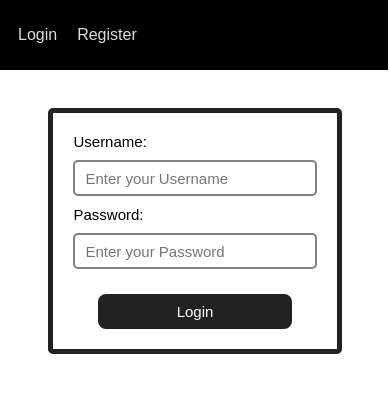
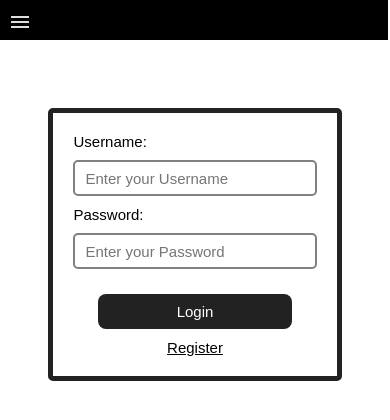
Before and after one commit to francogaliotti/BudgetManagement, a React (Create React App) app in the folder client/: page /login in a window 390 px wide. Shown: the top 420 px of the page. Built offline with nearby package versions, Linux system fonts and the light colour scheme; no server answers.

Commit message:
Responsive navbar

```diff
--- a/client/src/App.css
+++ b/client/src/App.css
@@ -1,11 +1,13 @@
-#root{
+#root {
   height: 100vh;
 }
+
 .App {
   display: flex;
   flex-direction: column;
   height: 100vh;
 }
+
 .navbar {
   position: fixed;
   top: 0;
@@ -17,30 +19,37 @@
   font-family: Arial, Helvetica, sans-serif;
   margin-left: -10px;
 }
+
 .navbar .links {
   flex: 50%;
   height: 100%;
   display: flex;
   align-items: center;
 }
+
 .navbar a {
   margin-left: 20px;
   text-decoration: none;
   color: #ddd;
 }
+
 .navbar label {
   margin-left: 20px;
   text-decoration: none;
   color: #ddd;
   cursor: pointer;
   margin-right: 15px;
+  font-size: 100%;
 }
+
 .navbar label:hover {
   color: #fff;
 }
+
 .navbar a:hover {
   color: #fff;
 }
+
 .navbar .loggedInContainer {
   flex: 50%;
   height: 100%;
@@ -48,7 +57,85 @@
   justify-content: flex-end;
   align-items: center;
 }
-.navbar h3{
+
+.navbar h3 {
   color: #fff;
   margin-left: 15px;
 }
+
+.navbar-responsive {
+  display: none;
+}
+
+@media (max-width: 610px) {
+  .navbar {
+    display: none;
+  }
+
+  .menuIcon{
+    color: #ddd;
+    margin-top: 10px;
+    margin-left: 10px;
+  }
+
+  .menuIcon:hover{
+    cursor: pointer;
+    color: #fff
+  }
+
+  .nav{
+    position: fixed;
+    width: 100%;
+    background-color: #000;
+    z-index: 10;
+    height: 40px;
+    top: 0;
+    margin-left: -10px;
+  }
+
+  .navbar-responsive {
+    display: block;
+    position: fixed;
+    width: 80%;
+    height: 70%;
+    background-color: #333;
+    align-items: center;
+    font-family: Arial, Helvetica, sans-serif;
+    margin-left: -10px;
+  }
+
+  .navbar-responsive .links {
+    margin-top: 100px;
+    display: flex;
+    flex-direction: column;
+  }
+
+  .navbar-responsive a {
+    text-decoration: none;
+    color: #ddd;
+    margin-left: 20px;
+    margin-top: 15px;
+  }
+
+  .navbar-responsive label {
+    text-decoration: none;
+    color: #ddd;
+    cursor: pointer;
+    margin-left: 20px;
+    margin-top: 15px;
+    font-size: 100%;
+  }
+
+  .navbar-responsive label:hover {
+    color: #fff;
+  }
+
+  .navbar-responsive a:hover {
+    color: #fff;
+  }
+
+  .navbar-responsive h3 {
+    color: #fff;
+    margin-left: 15px;
+  }
+}
--- a/client/src/App.js
+++ b/client/src/App.js
@@ -10,6 +10,7 @@ import FilterModal from './components/FilterModal'
 import Expenses from './pages/Expenses'
 import Incomes from './pages/Incomes'
 import axios from 'axios'
+import MenuIcon from '@material-ui/icons/Menu';
 
 function App() {
   const navigate = useNavigate();
@@ -19,6 +20,7 @@ function App() {
     status: false
   })
   const [openFilterModal, setOpenFilterModal] = useState(false)
+  const [openResponsiveMenu, setOpenResponsiveMenu] = useState(false)
   useEffect(() => {
     axios.get('http://localhost:8080/auth/', {
       headers: {
@@ -37,6 +39,7 @@ function App() {
       })
     })
   }, []);
+
   const logOut = () => {
     localStorage.removeItem("accessToken")
     localStorage.removeItem("username")
@@ -47,13 +50,21 @@ function App() {
     })
     navigate("/login")
   }
+
+  const showResponsiveMenu = () => {
+    if (openResponsiveMenu) {
+      setOpenResponsiveMenu(false)
+    } else {
+      setOpenResponsiveMenu(true)
+    }
+  }
+
   return (
     <div className="App">
       <AuthContext.Provider value={{ authState, setAuthState }}>
         <div className='navbar'>
           <div className='links'>
             {authState.status ? (<>
-
               <Link to="/"> Home</Link>
               <Link to="/addRecord"> Add Record</Link>
               <label onClick={() => { setOpenFilterModal(true) }}> Filter Records</label>
@@ -67,6 +78,30 @@ function App() {
             </>)}
           </div>
         </div>
+
+        <div className='nav'>
+          <MenuIcon className='menuIcon' onClick={showResponsiveMenu} />
+        </div>
+        {openResponsiveMenu && <div className='navbar-responsive'>
+          <div className='links'>
+            {authState.status ? (<>
+              <Link to="/" onClick={showResponsiveMenu}> Home</Link>
+              <Link to="/addRecord" onClick={showResponsiveMenu}> Add Record</Link>
+              <label onClick={() => {
+                setOpenFilterModal(true)
+                showResponsiveMenu()
+              }}> Filter Records</label>
+              <label onClick={() => {
+                logOut()
+                showResponsiveMenu()
+              }}> LogOut</label>
+            </>) : (<>
+              <Link to="/login" onClick={showResponsiveMenu}> Login</Link>
+              <Link to="/register" onClick={showResponsiveMenu}> Register</Link>
+            </>)}
+          </div>
+        </div>}
+
         <Routes>
           <Route path="/" element={<Home />} />
           <Route path="/addRecord" element={<AddRecord />} />
--- a/client/src/pages/Login.js
+++ b/client/src/pages/Login.js
@@ -54,6 +54,7 @@ function Login() {
                     placeholder="Enter your Password"
                 />
                 <button onClick={login}>Login</button>
+                <label className='registerLink' onClick={() => { navigate('/register') }}> Register</label>
             </div>
         </div>
     )
--- a/client/src/styles/Home.css
+++ b/client/src/styles/Home.css
@@ -140,6 +140,7 @@ h1 {
 
     h1 {
         font-size: 90%;
+        margin-top: 50px;
     }
 
     label {
--- a/client/src/styles/Login.css
+++ b/client/src/styles/Login.css
@@ -47,6 +47,15 @@
     background-color: #444;
     cursor: pointer;
   }
+  .registerLink{
+    margin-top: 10px;
+    text-align: center;
+    cursor: pointer;
+    text-decoration: underline;
+  }
+  .registerLink:hover{
+    color: #444;
+  }
 
 @media (max-width: 800px){
   .loginContainer {
```
